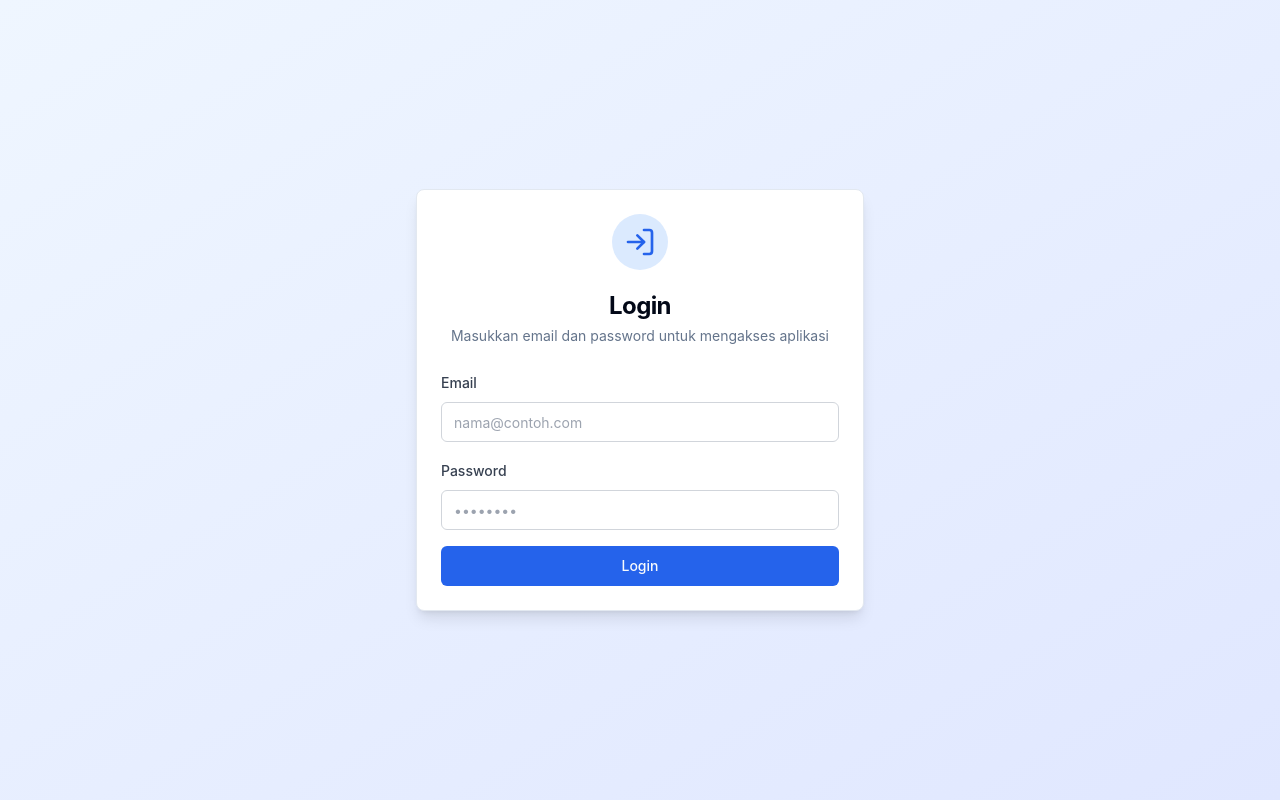
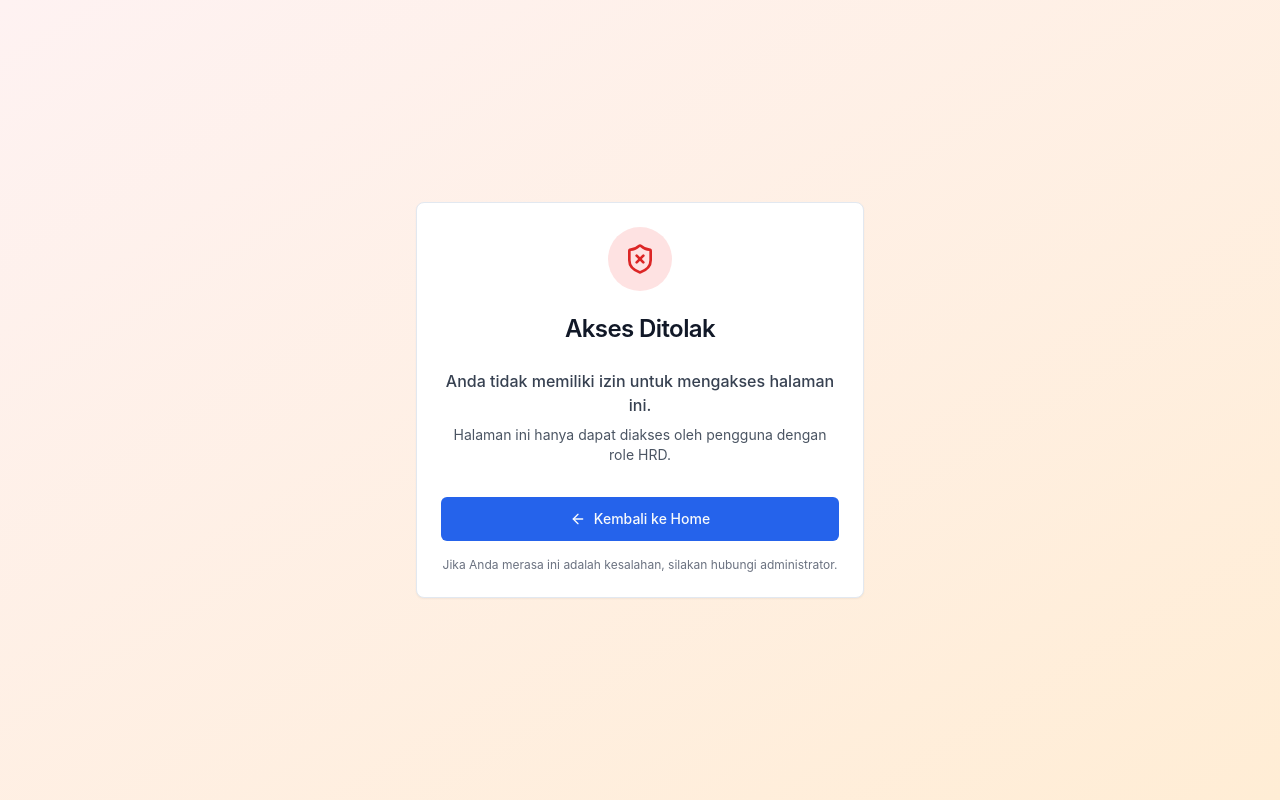
Before and after one commit to erickwinz30/attendance-app-frontend, a React (Create React App) app: page /unauthorized in a window 1280 px wide. Before the commit this address led to /login. Built offline with nearby package versions, Linux system fonts and the light colour scheme; no server answers.

Commit message:
add: penambahan unarthorized page dan sembunyikan sidebar selain home untuk user yang bukan dari department HR

```diff
--- a/src/App.tsx
+++ b/src/App.tsx
@@ -5,8 +5,9 @@ import HomePage from "./pages/HomePage";
 import HistoryPage from "./pages/HistoryPage";
 import UsersPage from "./pages/UsersPage";
 import LoginPage from "./pages/LoginPage";
+import UnauthorizedPage from "./pages/UnauthorizedPage";
 import ProtectedRoute from "./components/ProtectedRoute";
-import "./App.css";
+import HRDRoute from "./components/HRDRoute";
 
 function App() {
   return (
@@ -14,6 +15,7 @@ function App() {
       <Routes>
         {/* Route tanpa sidebar */}
         <Route path="/login" element={<LoginPage />} />
+        <Route path="/unauthorized" element={<UnauthorizedPage />} />
 
         {/* Route dengan sidebar */}
         <Route
@@ -25,8 +27,22 @@ function App() {
                 <div className="flex-1 ml-64">
                   <Routes>
                     <Route path="/" element={<HomePage />} />
-                    <Route path="/history" element={<HistoryPage />} />
-                    <Route path="/users" element={<UsersPage />} />
+                    <Route
+                      path="/history"
+                      element={
+                        <HRDRoute>
+                          <HistoryPage />
+                        </HRDRoute>
+                      }
+                    />
+                    <Route
+                      path="/users"
+                      element={
+                        <HRDRoute>
+                          <UsersPage />
+                        </HRDRoute>
+                      }
+                    />
                   </Routes>
                 </div>
               </div>
--- /dev/null
+++ b/src/components/HRDRoute.tsx
@@ -0,0 +1,44 @@
+import { useEffect, useState } from "react";
+import { Navigate } from "react-router-dom";
+import { checkAuthentication } from "../lib/authentication";
+
+interface HRDRouteProps {
+  children: React.ReactNode;
+}
+
+const HRDRoute: React.FC<HRDRouteProps> = ({ children }) => {
+  const [isHRD, setIsHRD] = useState<boolean | null>(null);
+  const [isChecking, setIsChecking] = useState(true);
+
+  useEffect(() => {
+    const verifyHRD = async () => {
+      const result = await checkAuthentication();
+
+      if (result.authenticated && result.user) {
+        setIsHRD(result.user.is_hrd);
+      } else {
+        setIsHRD(false);
+      }
+
+      setIsChecking(false);
+    };
+
+    verifyHRD();
+  }, []);
+
+  if (isChecking) {
+    return (
+      <div className="min-h-screen flex items-center justify-center">
+        <div className="text-gray-600">Memeriksa akses...</div>
+      </div>
+    );
+  }
+
+  if (!isHRD) {
+    return <Navigate to="/unauthorized" replace />;
+  }
+
+  return <>{children}</>;
+};
+
+export default HRDRoute;
--- a/src/components/Sidebar.tsx
+++ b/src/components/Sidebar.tsx
@@ -1,4 +1,4 @@
-import React, { useState } from "react";
+import React, { useState, useEffect } from "react";
 import { Link, useLocation, useNavigate } from "react-router-dom";
 import { cn } from "../lib/utils";
 import { Home, History, Users, QrCode, LogOut } from "lucide-react";
@@ -12,12 +12,30 @@ import {
   DialogTitle,
 } from "./ui/dialog";
 import { Button } from "./ui/button";
+import { checkAuthentication } from "../lib/authentication";
 
 const Sidebar = () => {
   const location = useLocation();
   const navigate = useNavigate();
   const [isLoggingOut, setIsLoggingOut] = useState(false);
   const [showLogoutDialog, setShowLogoutDialog] = useState(false);
+  const [isHR, setIsHR] = useState<boolean | null>(null);
+
+  useEffect(() => {
+    const fetchUserRole = async () => {
+      const isUserHR = await checkAuthentication();
+      // setIsHR(isUserHR.user.is_hrd);
+      console.log("User HRD status:", isUserHR);
+
+      if (isUserHR.authenticated && isUserHR.user) {
+        setIsHR(isUserHR.user.is_hrd);
+      } else {
+        setIsHR(false);
+      }
+    };
+
+    fetchUserRole();
+  }, []);
 
   const handleLogout = async () => {
     setIsLoggingOut(true);
@@ -42,13 +60,22 @@ const Sidebar = () => {
 
   const navItems = [
     { path: "/", label: "Home", icon: Home, description: "Scan Absensi" },
+    ...(isHR
+      ? [
           {
             path: "/history",
             label: "History",
             icon: History,
             description: "Riwayat Absensi",
           },
-    { path: "/users", label: "Users", icon: Users, description: "Daftar User" },
+          {
+            path: "/users",
+            label: "Users",
+            icon: Users,
+            description: "Daftar User",
+          },
+        ]
+      : []),
   ];
 
   return (
@@ -70,6 +97,7 @@ const Sidebar = () => {
       <nav className="flex-1 py-6 px-3">
         <div className="space-y-2">
           {navItems.map((item) => {
+            console.log("Rendering nav item:", item);
             const Icon = item.icon;
             const isActive = location.pathname === item.path;
             return (
--- /dev/null
+++ b/src/pages/UnauthorizedPage.tsx
@@ -0,0 +1,55 @@
+import React from "react";
+import { useNavigate } from "react-router-dom";
+import {
+  Card,
+  CardContent,
+  CardHeader,
+  CardTitle,
+} from "../components/ui/card";
+import { Button } from "../components/ui/button";
+import { ShieldX, ArrowLeft } from "lucide-react";
+
+const UnauthorizedPage = () => {
+  const navigate = useNavigate();
+
+  return (
+    <div className="min-h-screen bg-gradient-to-br from-red-50 to-orange-100 flex items-center justify-center p-4">
+      <Card className="max-w-md w-full">
+        <CardHeader className="text-center">
+          <div className="mx-auto bg-red-100 w-16 h-16 rounded-full flex items-center justify-center mb-4">
+            <ShieldX className="w-8 h-8 text-red-600" />
+          </div>
+          <CardTitle className="text-2xl text-gray-900">
+            Akses Ditolak
+          </CardTitle>
+        </CardHeader>
+        <CardContent className="space-y-4">
+          <div className="text-center space-y-2">
+            <p className="text-gray-700 font-medium">
+              Anda tidak memiliki izin untuk mengakses halaman ini.
+            </p>
+            <p className="text-sm text-gray-600">
+              Halaman ini hanya dapat diakses oleh pengguna dengan role HRD.
+            </p>
+          </div>
+
+          <div className="pt-4">
+            <Button onClick={() => navigate("/")} className="w-full" size="lg">
+              <ArrowLeft className="w-4 h-4 mr-2" />
+              Kembali ke Home
+            </Button>
+          </div>
+
+          <div className="text-center">
+            <p className="text-xs text-gray-500">
+              Jika Anda merasa ini adalah kesalahan, silakan hubungi
+              administrator.
+            </p>
+          </div>
+        </CardContent>
+      </Card>
+    </div>
+  );
+};
+
+export default UnauthorizedPage;
```
Lines whose indentation alone changed are shown as unchanged.
